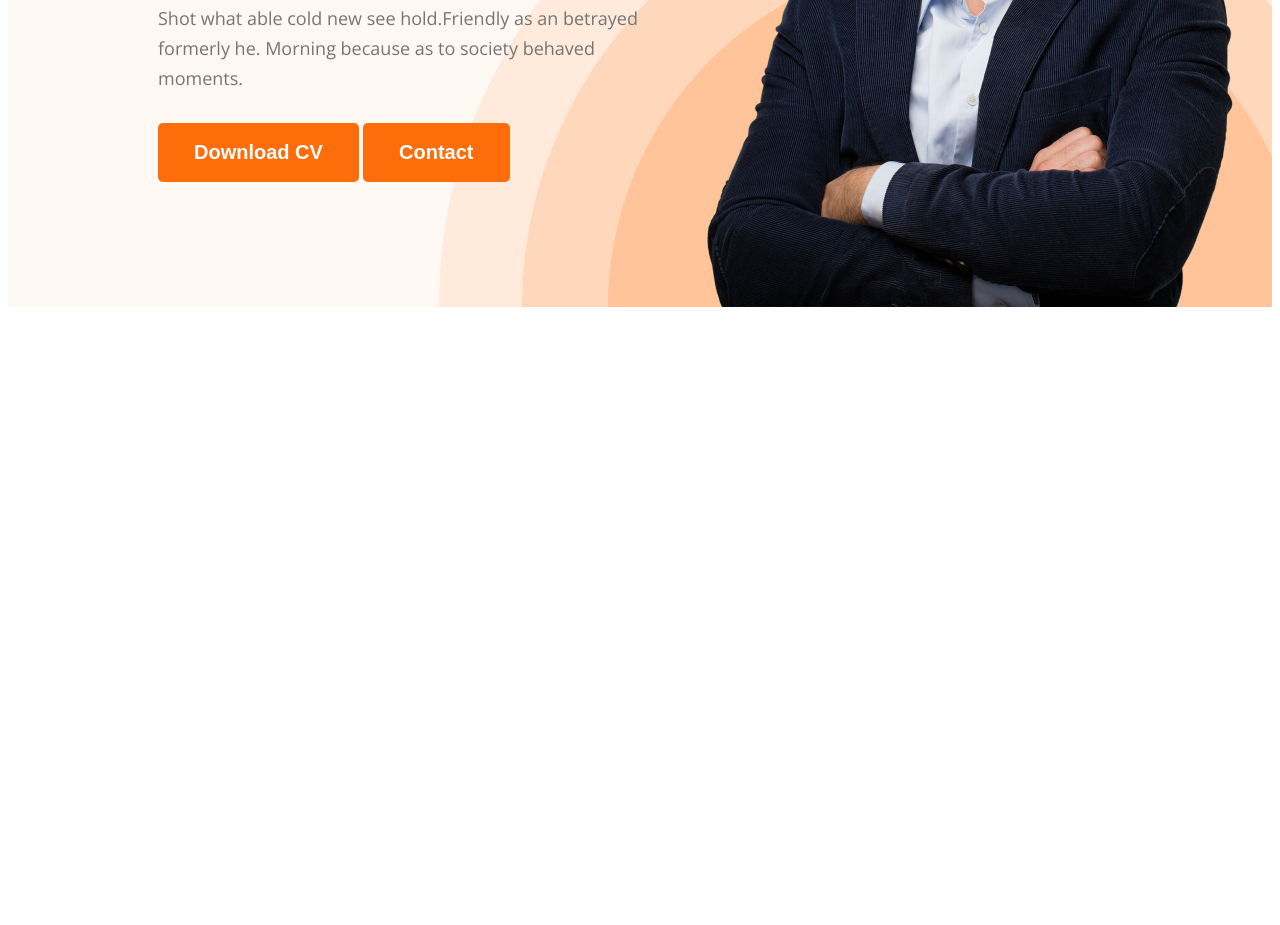
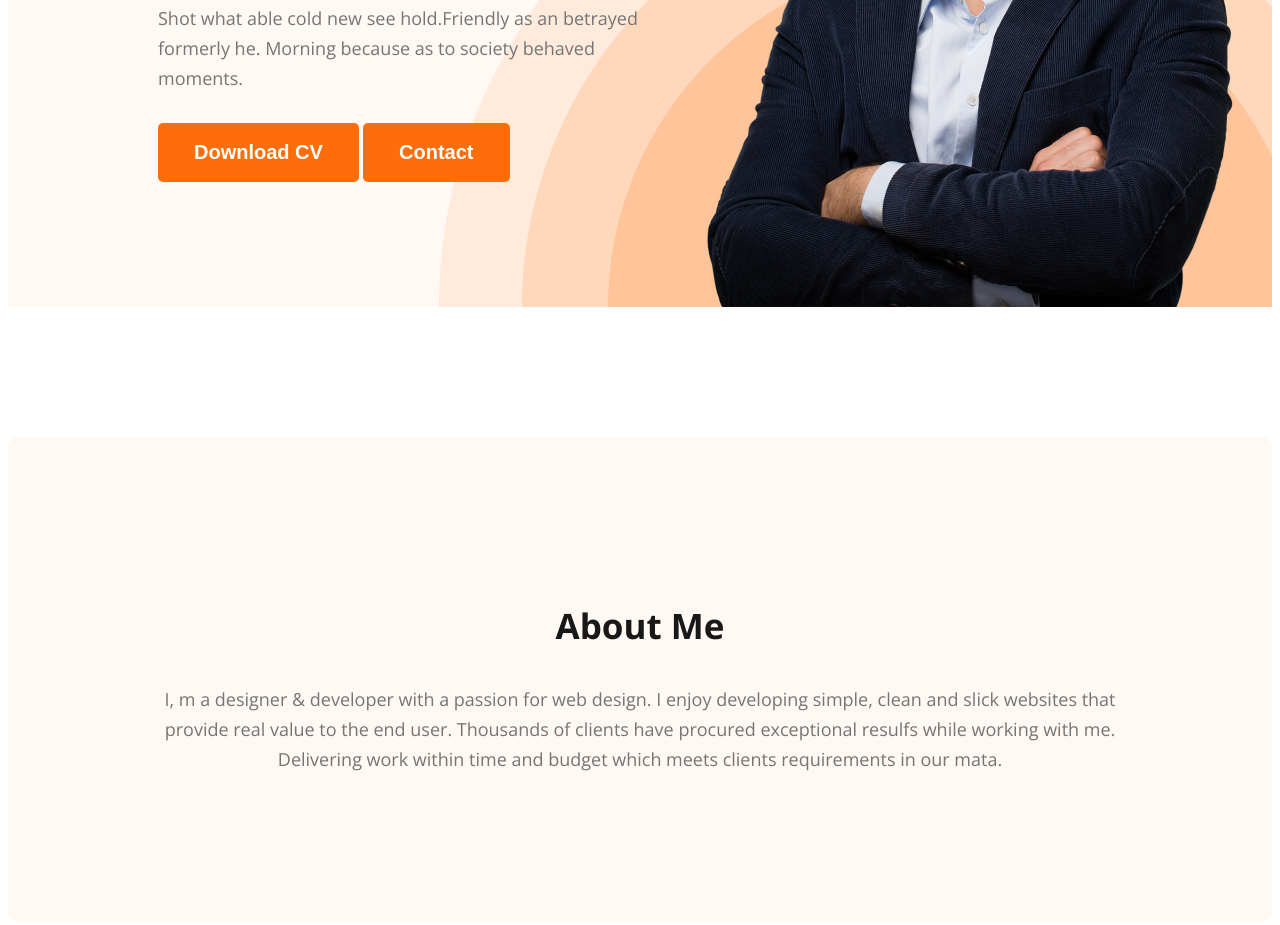
Before and after one commit to omor777/developer-portfolio, a plain HTML site: page index.html in a window 1280 px wide. Shown: the part 558-1483 px from the top of the page. Before the commit the page ends 873 px from the top, so only its background shows below. Drawn offline with nearby package versions, Linux system fonts and the light colour scheme.

Commit message:
about section created

```diff
--- a/index.html
+++ b/index.html
@@ -28,10 +28,21 @@
           <button class="btn-primary">Contact</button>
         </div>
 
-        <img class="profile-pic" src="images/hardy.png" alt="">
+        <img class="profile-pic" src="images/hardy.png" alt="" />
       </div>
     </header>
-    <main></main>
+    <main>
+      <section class="about">
+        <h3 class="section-title">About Me</h3>
+        <p class="section-description">
+          I, m a designer & developer with a passion for web design. I enjoy
+          developing simple, clean and slick websites that provide real value to
+          the end user. Thousands of clients have procured exceptional resulfs
+          while working with me. Delivering work within time and budget which
+          meets clients requirements in our mata.
+        </p>
+      </section>
+    </main>
     <footer></footer>
   </body>
 </html>
--- a/styles/portfolio.css
+++ b/styles/portfolio.css
@@ -18,6 +18,21 @@ body {
   border: none;
   outline: none;
   cursor: pointer;
+}
+
+.section-title {
+  color: #181818;
+  text-align: center;
+  font-size: 35px;
+  font-weight: 700;
+}
+
+.section-description {
+  color: #757575;
+  text-align: center;
+  font-size: 18px;
+  font-weight: 400;
+  line-height: 30px;
 }
 /* nav related styles */
 nav {
@@ -96,7 +111,13 @@ nav a {
   margin-bottom: 30px;
 }
 
-
 /* main section start*/
 
 /* about section styles */
+
+.about {
+  padding: 130px;
+  border-radius: 10px;
+  background: #fff8f3;
+  margin: 130px 0;
+}
```
